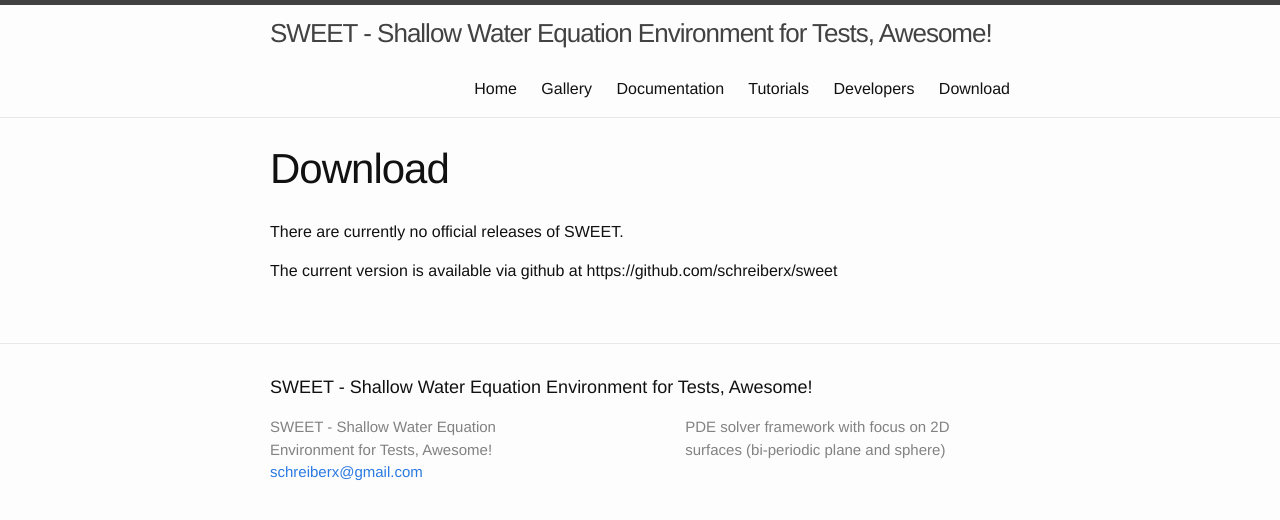
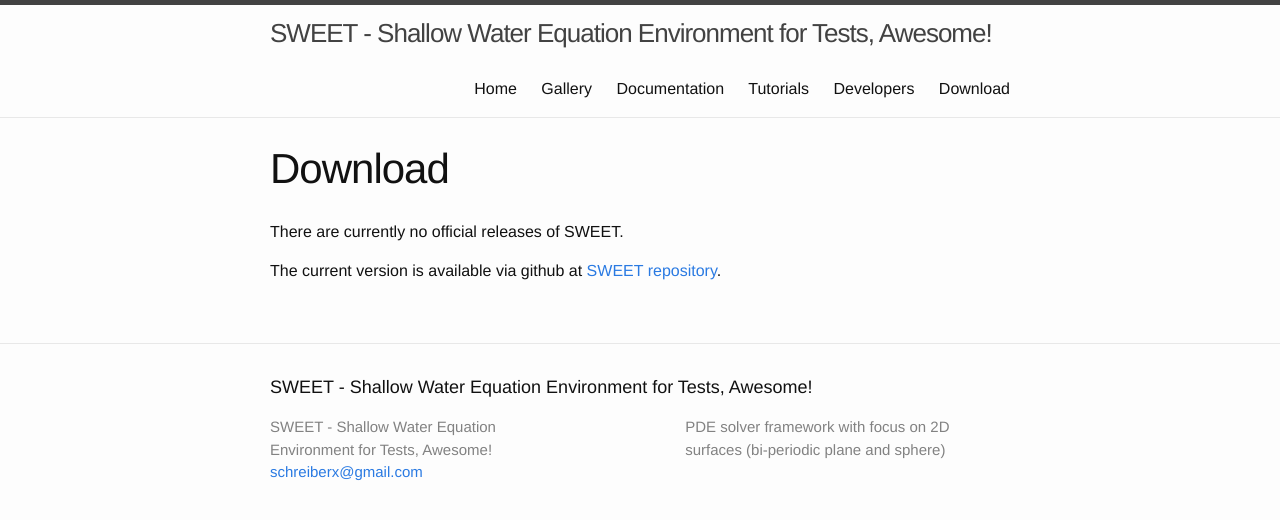
Before and after one commit to schreiberx/sweetsite, a Jekyll site: the page built from download.md, in a window 1280 px wide. Shown: the top 520 px of the page. Built offline with Jekyll 4.4.1, drawn with Linux system fonts in a browser that asks for light colours.

Commit message:
updated download information

```diff
--- a/download.md
+++ b/download.md
@@ -7,4 +7,4 @@
 
 There are currently no official releases of SWEET.
 
-The current version is available via github at https://github.com/schreiberx/sweet
+The current version is available via github at <a href="https://github.com/schreiberx/sweet" target="_blank">SWEET repository</a>.
```
